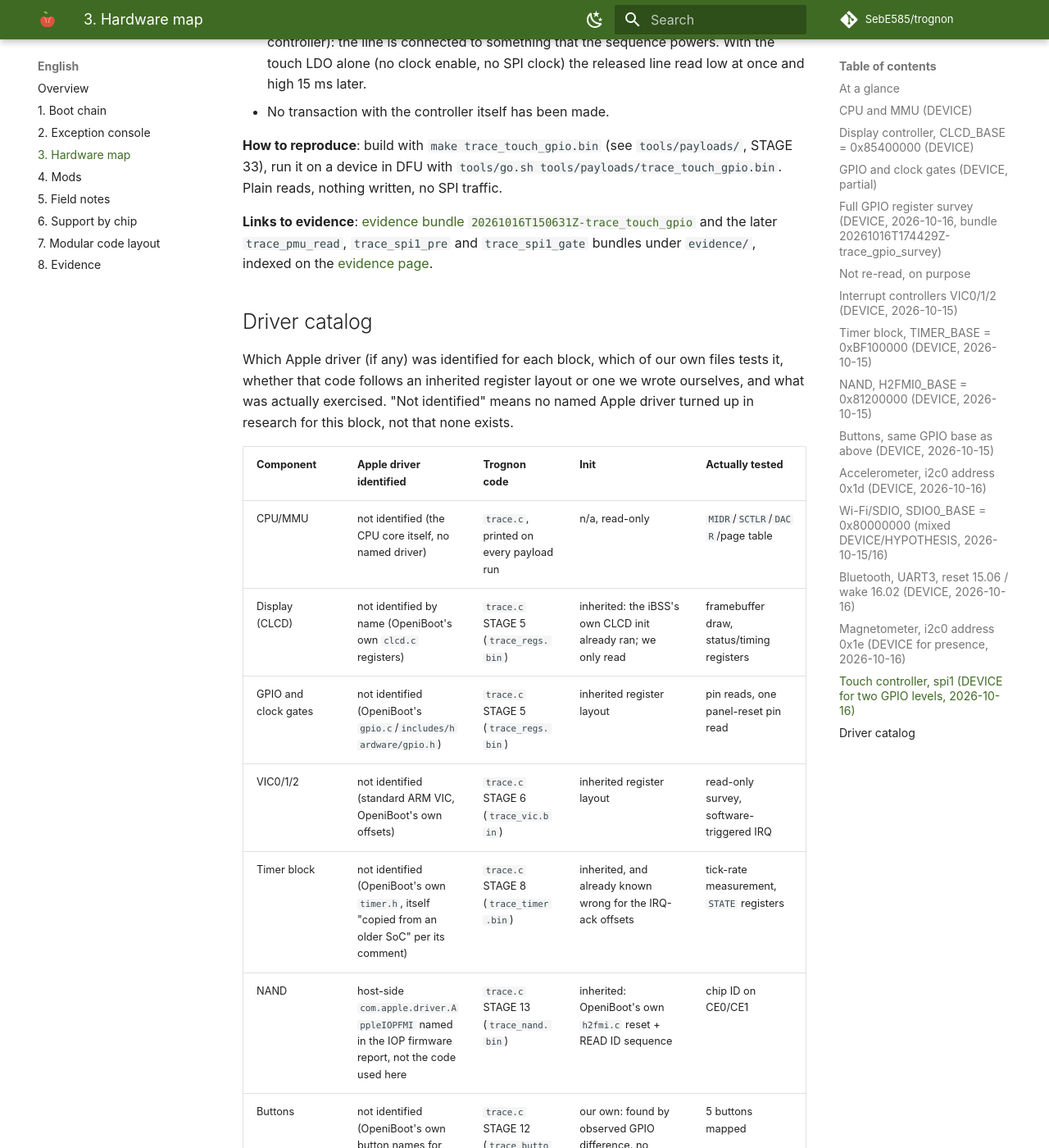
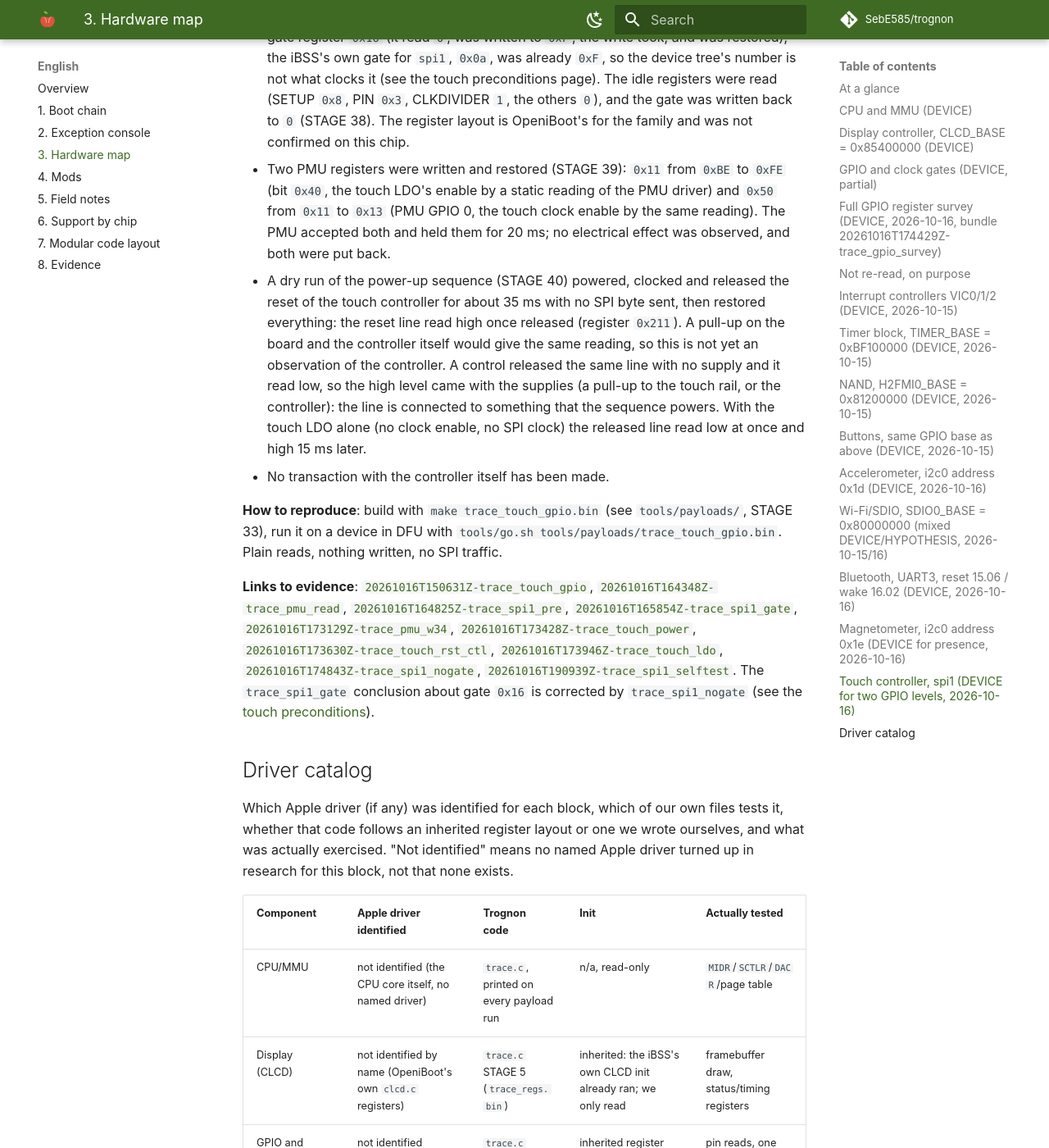
Before and after one commit to SebE585/trognon, an MkDocs documentation site: the page built from docs/en/03-hardware-map.md, in a window 1280 px wide and 1400 px high, scrolled down 19369 px. Shown: the whole window at 82% size. Built offline with MkDocs 1.6.1 and Material for MkDocs 9.7.7, drawn with Linux system fonts in a browser that asks for light colours; comment, search, counter and statistics services are not loaded; some of the changed text lies outside the part shown.

Commit message:
docs: every section of the hardware map links its evidence bundles (CPU/MMU says none is bundled); touch section lists all its bundles

```diff
--- a/docs/en/03-hardware-map.md
+++ b/docs/en/03-hardware-map.md
@@ -56,6 +56,8 @@
 | `DACR` | `0x00000003` | domain 0 manager, other domains no access |
 | Page table | 1 MiB sections, all in domain 0 | nothing unmapped in indexes 1..0xfff |
 
+**Links to evidence**: none dedicated. `MIDR`, `SCTLR`, `DACR` and the page-table walk come from earlier runs that are **not bundled** (see the claims table in [Evidence](08-evidence.md)); the bundle [`20261015T050540Z-trace`](https://github.com/SebE585/trognon/tree/main/evidence/20261015T050540Z-trace) shows exception handling on this CPU, which is a different claim.
+
 ## Display controller, `CLCD_BASE = 0x85400000` (DEVICE)
 
 *The CLCD block drives the physical screen from the framebuffer in RAM.*
@@ -74,6 +76,8 @@
 controller is already initialised by the iBSS, which is why we can just draw.
 Writing our own panel init is a much larger job (**HYPOTHESIS**, see OpenIBoot `pinot_init`).
 
+**Links to evidence**: [`20261015T050542Z-trace_regs`](https://github.com/SebE585/trognon/tree/main/evidence/20261015T050542Z-trace_regs).
+
 ## GPIO and clock gates (DEVICE, partial)
 
 *GPIO reads or drives individual pins; a clock gate turns a peripheral's clock on or off.*
@@ -86,6 +90,8 @@
 | Clock gate `0xBF100128` | `0x0000000F` | read only |
 
 Values read by eye from the screen; field widths were assumed to be 8 hex digits.
+
+**Links to evidence**: [`20261015T050542Z-trace_regs`](https://github.com/SebE585/trognon/tree/main/evidence/20261015T050542Z-trace_regs), [`20261015T164529Z-trace_buttons`](https://github.com/SebE585/trognon/tree/main/evidence/20261015T164529Z-trace_buttons), [`20261016T042928Z-trace_gate_write`](https://github.com/SebE585/trognon/tree/main/evidence/20261016T042928Z-trace_gate_write), [`20261016T164825Z-trace_spi1_pre`](https://github.com/SebE585/trognon/tree/main/evidence/20261016T164825Z-trace_spi1_pre), [`20261016T174843Z-trace_spi1_nogate`](https://github.com/SebE585/trognon/tree/main/evidence/20261016T174843Z-trace_spi1_nogate).
 
 ## Full GPIO register survey (DEVICE, 2026-10-16, bundle `20261016T174429Z-trace_gpio_survey`)
 
@@ -194,6 +200,8 @@
 
 Timer registers are the least understood part of OpenIBoot (its own comment says they are copied from an older SoC).
 
+**Links to evidence**: [`20261015T050543Z-trace_vic`](https://github.com/SebE585/trognon/tree/main/evidence/20261015T050543Z-trace_vic), [`20261015T050541Z-trace_irq`](https://github.com/SebE585/trognon/tree/main/evidence/20261015T050541Z-trace_irq).
+
 ## Timer block, `TIMER_BASE = 0xBF100000` (DEVICE, 2026-10-15)
 
 *Free-running counters and per-timer state, used for timing and, potentially, periodic
@@ -226,6 +234,8 @@
   environment variable read with `getenv`, so no photo is needed. Two samples taken in two separate
   invocations: one process cannot hold the device across a pause (the second acquire fails).
 
+**Links to evidence**: [`20261015T050544Z-trace_timer`](https://github.com/SebE585/trognon/tree/main/evidence/20261015T050544Z-trace_timer), [`20261016T042218Z-trace_which_timer`](https://github.com/SebE585/trognon/tree/main/evidence/20261016T042218Z-trace_which_timer), [`20261016T042306Z-trace_which_timer_b`](https://github.com/SebE585/trognon/tree/main/evidence/20261016T042306Z-trace_which_timer_b).
+
 ## NAND, `H2FMI0_BASE = 0x81200000` (DEVICE, 2026-10-15)
 
 *The NAND controller talks to the flash chips that hold the device's own iOS image.*
@@ -244,6 +254,8 @@
 Bus 1 (`H2FMI1_BASE = 0x81300000`) not swept yet: same ID-read-only approach, no program and
 no erase, this project's NOR-equivalent caution (`tools/boot.sh` never calls `flash_nor()`)
 applies here too, with a larger margin, since NAND holds the device's own iOS image.
+
+**Links to evidence**: [`20261015T171033Z-trace_nand`](https://github.com/SebE585/trognon/tree/main/evidence/20261015T171033Z-trace_nand), [`20261015T171514Z-trace_nand_sweep`](https://github.com/SebE585/trognon/tree/main/evidence/20261015T171514Z-trace_nand_sweep), [`20261015T171605Z-trace_nand_sweep`](https://github.com/SebE585/trognon/tree/main/evidence/20261015T171605Z-trace_nand_sweep).
 
 ## Buttons, same GPIO base as above (DEVICE, 2026-10-15)
 
@@ -264,6 +276,8 @@
 376 pins read, zero noise over a 3-second hands-off window. A long payload (this sweep takes
 close to 3 minutes) killed the USB control endpoint afterwards; a host-side USB port reset
 (`dev.reset()`, no DFU needed) revived it — see [evidence](08-evidence.md).
+
+**Links to evidence**: [`20261015T164529Z-trace_buttons`](https://github.com/SebE585/trognon/tree/main/evidence/20261015T164529Z-trace_buttons).
 
 ## Accelerometer, i2c0 address `0x1d` (DEVICE, 2026-10-16)
 
@@ -579,7 +593,7 @@
 33), run it on a device in DFU with `tools/go.sh tools/payloads/trace_touch_gpio.bin`. Plain
 reads, nothing written, no SPI traffic.
 
-**Links to evidence**: [evidence bundle `20261016T150631Z-trace_touch_gpio`](https://github.com/SebE585/trognon/tree/main/evidence/20261016T150631Z-trace_touch_gpio) and the later `trace_pmu_read`, `trace_spi1_pre` and `trace_spi1_gate` bundles under `evidence/`, indexed on the [evidence page](08-evidence.md).
+**Links to evidence**: [`20261016T150631Z-trace_touch_gpio`](https://github.com/SebE585/trognon/tree/main/evidence/20261016T150631Z-trace_touch_gpio), [`20261016T164348Z-trace_pmu_read`](https://github.com/SebE585/trognon/tree/main/evidence/20261016T164348Z-trace_pmu_read), [`20261016T164825Z-trace_spi1_pre`](https://github.com/SebE585/trognon/tree/main/evidence/20261016T164825Z-trace_spi1_pre), [`20261016T165854Z-trace_spi1_gate`](https://github.com/SebE585/trognon/tree/main/evidence/20261016T165854Z-trace_spi1_gate), [`20261016T173129Z-trace_pmu_w34`](https://github.com/SebE585/trognon/tree/main/evidence/20261016T173129Z-trace_pmu_w34), [`20261016T173428Z-trace_touch_power`](https://github.com/SebE585/trognon/tree/main/evidence/20261016T173428Z-trace_touch_power), [`20261016T173630Z-trace_touch_rst_ctl`](https://github.com/SebE585/trognon/tree/main/evidence/20261016T173630Z-trace_touch_rst_ctl), [`20261016T173946Z-trace_touch_ldo`](https://github.com/SebE585/trognon/tree/main/evidence/20261016T173946Z-trace_touch_ldo), [`20261016T174843Z-trace_spi1_nogate`](https://github.com/SebE585/trognon/tree/main/evidence/20261016T174843Z-trace_spi1_nogate), [`20261016T190939Z-trace_spi1_selftest`](https://github.com/SebE585/trognon/tree/main/evidence/20261016T190939Z-trace_spi1_selftest). The `trace_spi1_gate` conclusion about gate `0x16` is corrected by `trace_spi1_nogate` (see the [touch preconditions](../research/2026-10-16-touch-n88-preconditions.md)).
 
 ## Driver catalog
 
```
Also changed, not shown: docs/en/08-evidence.md (+1 -1 lines).
